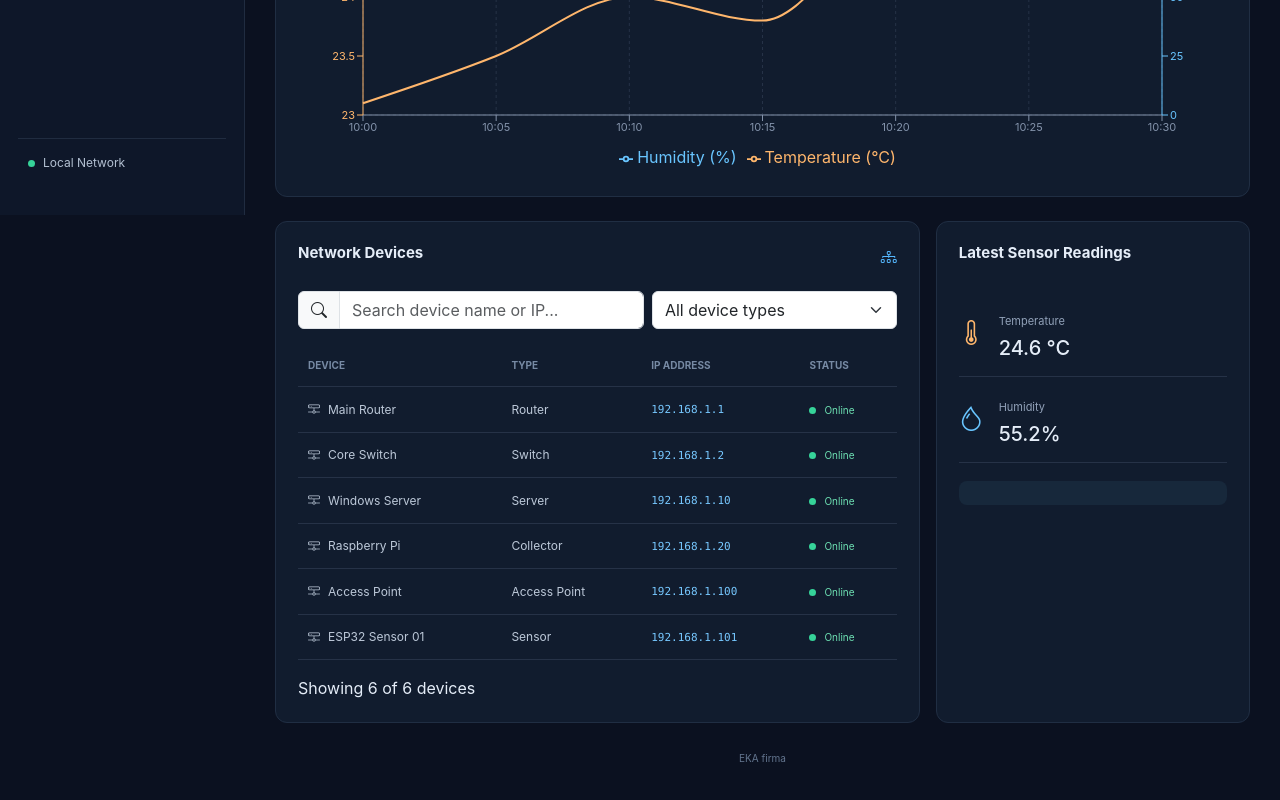
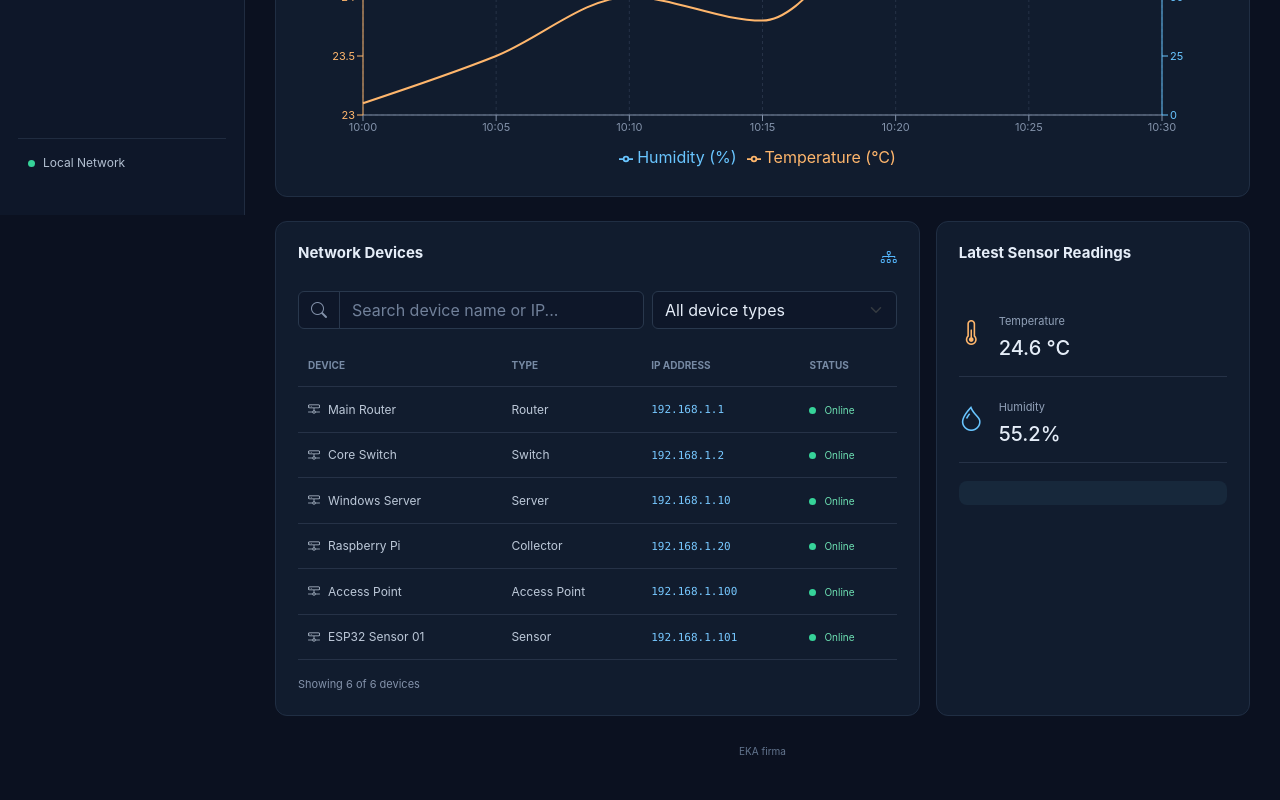
Before and after one commit to Keyvan1369/IOT_Net_Monitor, a React app in the folder frontend/: page / in a window 1280 px wide. Shown: the part 585-1385 px from the top of the page. Built offline with nearby package versions, Linux system fonts and the light colour scheme; the HTML template or start-up script is replaced by a standard one.

Commit message:
add search_box_style

```diff
--- a/frontend/src/index.css
+++ b/frontend/src/index.css
@@ -341,3 +341,35 @@ body {
     padding: 15px;
   }
 }
+
+.search-addon,
+.search-input {
+  background-color: #0e1729;
+  border-color: #29384d;
+  color: #e5edf8;
+}
+
+.search-addon {
+  color: #8392aa;
+}
+
+.search-input::placeholder {
+  color: #71819a;
+}
+
+.search-input:focus {
+  background-color: #0e1729;
+  color: #e5edf8;
+  border-color: #55b8ff;
+  box-shadow: 0 0 0 0.2rem rgb(85 184 255 / 12%);
+}
+
+.search-input option {
+  background-color: #111c2e;
+  color: #e5edf8;
+}
+
+.device-count {
+  color: #8392aa;
+  font-size: 11px;
+}
```
